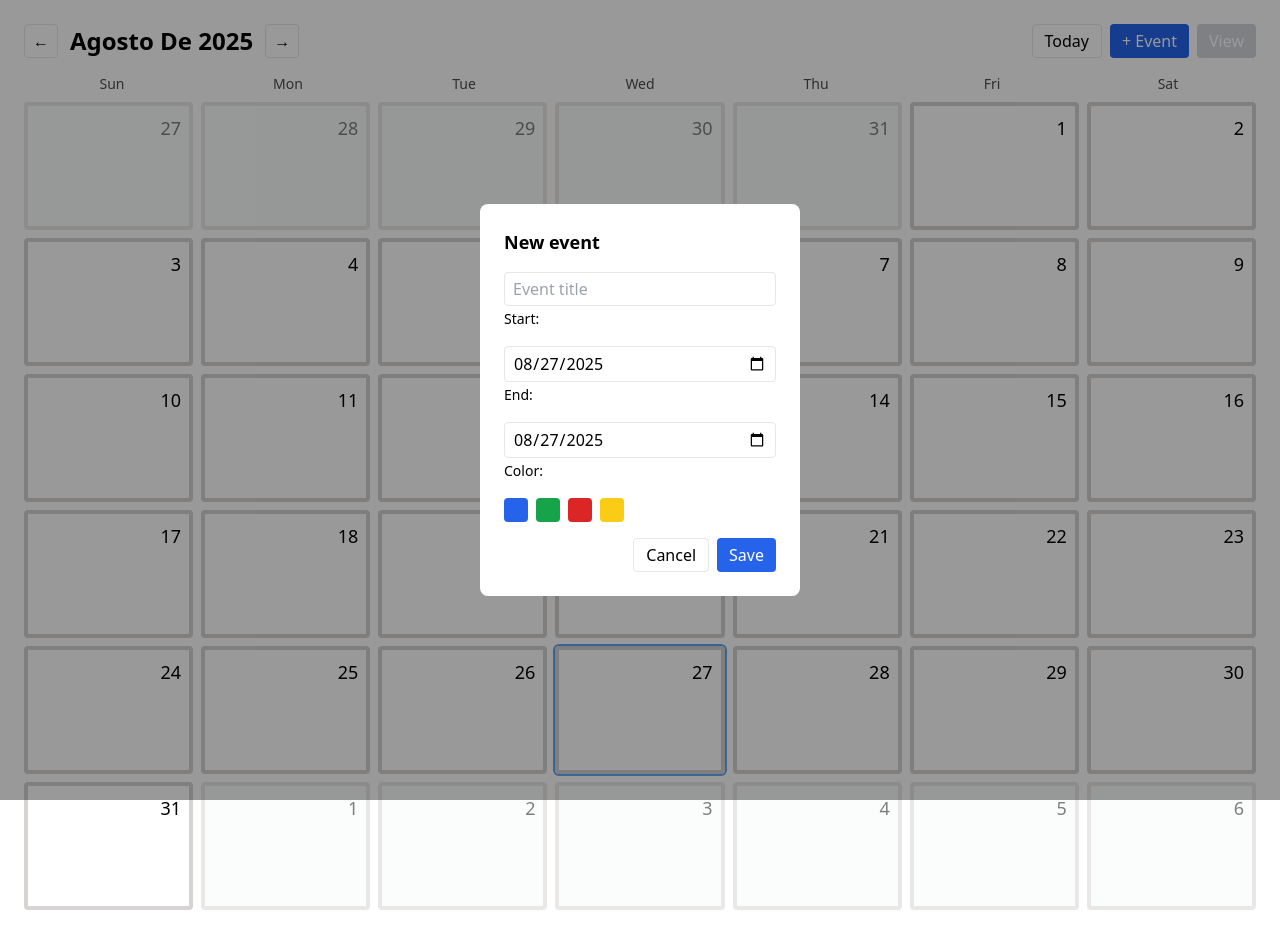
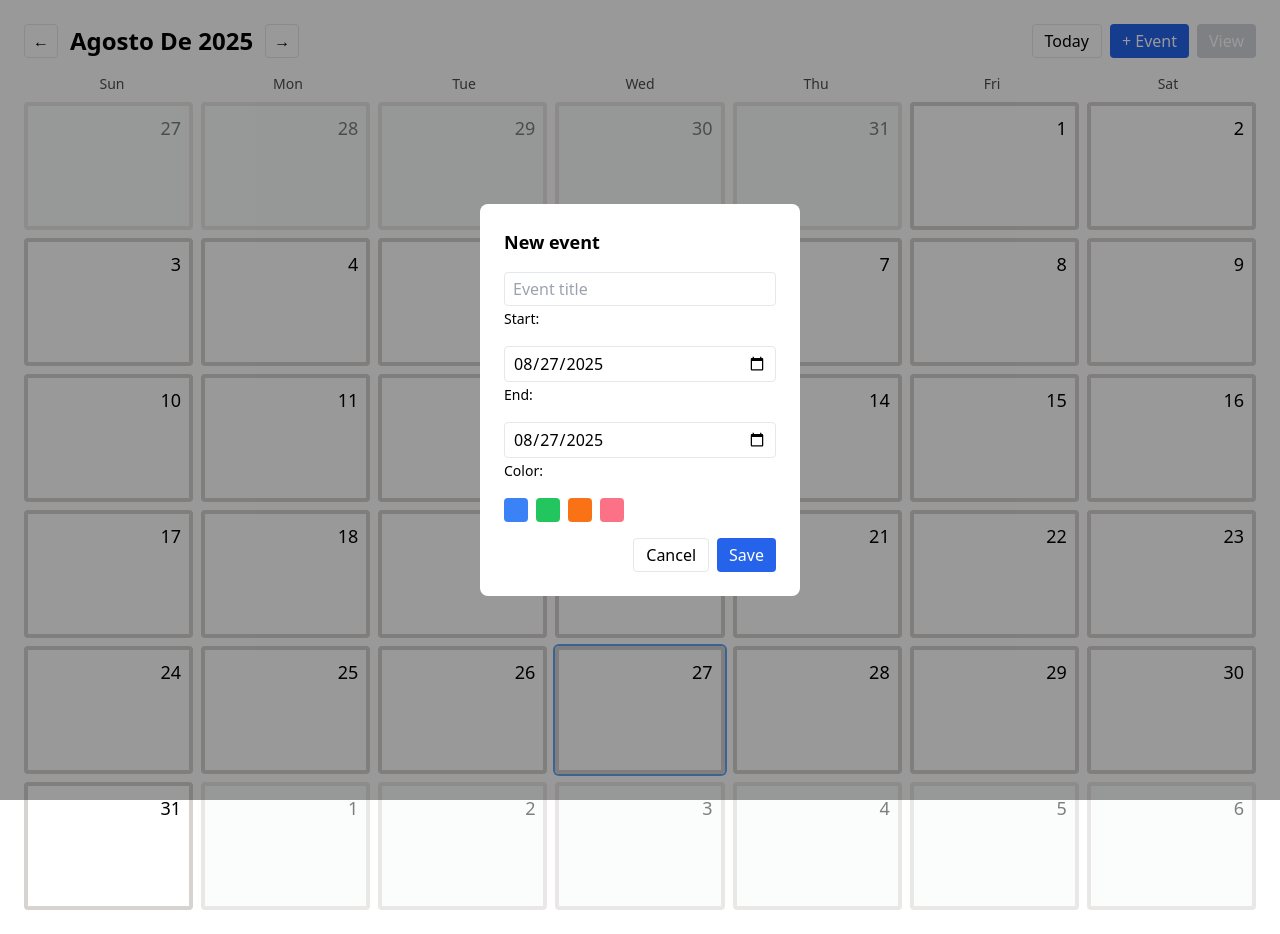
Before and after one commit to DanielGiron20/Calendario-en-angular, an Angular app: page / in a window 1280 px wide. Both pictures are taken after a click on the button "+ Event". Built offline with nearby package versions, Linux system fonts and the light colour scheme.

Commit message:
mejoras en colores y validaciones en ingles y opcion a borrar evento

```diff
--- a/src/app/components/calendar/calendar.component.html
+++ b/src/app/components/calendar/calendar.component.html
@@ -73,7 +73,7 @@
 </div>
 
 
-    <!-- Título del evento -->
+    <!-- Título -->
     <input type="text" [(ngModel)]="newEvent.title" placeholder="Event title" class="w-full border rounded px-2 py-1" (input)="eventFormError.set(null)"  />
 
     <!-- Fechas -->
@@ -87,27 +87,26 @@
     <label class="text-sm">Color:</label>
     <div class="flex gap-2">
   <button type="button"
-          (click)="newEvent.color='bg-blue-600'"
-          [ngClass]="{'ring-2 ring-black': newEvent.color === 'bg-blue-600'}"
-          class="w-6 h-6 rounded bg-blue-600"></button>
+          (click)="newEvent.color='bg-blue-500'"
+          [ngClass]="{'ring-2 ring-black': newEvent.color === 'bg-blue-500'}"
+          class="w-6 h-6 rounded bg-blue-500"></button>
 
   <button type="button"
-          (click)="newEvent.color='bg-green-600'"
-          [ngClass]="{'ring-2 ring-black': newEvent.color === 'bg-green-600'}"
-          class="w-6 h-6 rounded bg-green-600"></button>
+          (click)="newEvent.color='bg-green-500'"
+          [ngClass]="{'ring-2 ring-black': newEvent.color === 'bg-green-500'}"
+          class="w-6 h-6 rounded bg-green-500"></button>
 
   <button type="button"
-          (click)="newEvent.color='bg-red-600'"
-          [ngClass]="{'ring-2 ring-black': newEvent.color === 'bg-red-600'}"
-          class="w-6 h-6 rounded bg-red-600"></button>
+          (click)="newEvent.color='bg-orange-500'"
+          [ngClass]="{'ring-2 ring-black': newEvent.color === 'bg-orange-500'}"
+          class="w-6 h-6 rounded bg-orange-500"></button>
 
   <button type="button"
-          (click)="newEvent.color='bg-yellow-400'"
-          [ngClass]="{'ring-2 ring-black': newEvent.color === 'bg-yellow-400'}"
-          class="w-6 h-6 rounded bg-yellow-400"></button>
+          (click)="newEvent.color='bg-rose-400'"
+          [ngClass]="{'ring-2 ring-black': newEvent.color === 'bg-rose-400'}"
+          class="w-6 h-6 rounded bg-rose-400"></button>
 </div>
 
-    <!-- Botones -->
     <div class="flex justify-end gap-2">
       <button (click)="showEventForm.set(false)" class="px-3 py-1 rounded border">Cancel</button>
       <button (click)="saveEvent()" class="px-3 py-1 rounded bg-blue-600 text-white hover:bg-blue-700">Save</button>
@@ -123,12 +122,25 @@
       <h2 class="text-lg font-semibold">Events of {{ selectedDate() }}</h2>
       <button (click)="closeDayModal()" class="text-gray-500 hover:text-gray-700">✕</button>
     </div>
+
     <div *ngIf="getEventsForDay(selectedDate() || '').length > 0; else noEvents" class="space-y-2">
-      <div *ngFor="let ev of getEventsForDay(selectedDate()!)" class="px-3 py-2 rounded bg-blue-100 text-blue-800">
-        <div class="font-medium">{{ ev.title }}</div>
-        <div class="text-xs text-gray-500">{{ ev.start }} - {{ ev.end }}</div>
+      <div *ngFor="let ev of getEventsForDay(selectedDate()!)" class="px-3 py-2 rounded flex justify-between items-center bg-blue-100">
+
+        <div class="flex-1">
+          <div class="font-medium">{{ ev.title }}</div>
+          <div class="text-xs text-gray-700">{{ ev.start }} - {{ ev.end }}</div>
+        </div>
+
+        <div class="flex gap-1 ml-2">
+
+          <!-- Botón Delete -->
+          <button (click)="deleteEvent(ev.id)" class="px-2 py-1 text-sm bg-red-500 text-white rounded hover:bg-red-600">
+            Delete
+          </button>
+        </div>
       </div>
     </div>
+
     <ng-template #noEvents>
       <p class="text-gray-500 text-sm">No events for this day.</p>
     </ng-template>
--- a/src/app/components/calendar/calendar.component.ts
+++ b/src/app/components/calendar/calendar.component.ts
@@ -64,19 +64,20 @@ export class CalendarComponent implements OnInit {
   }
 
   saveEvent() {
-  // Validación 1: título obligatorio
+  // Validación 1 titulo
   if (!this.newEvent.title.trim()) {
-    this.eventFormError.set('El título no puede quedar vacío');
+    this.eventFormError.set('the tittle cannot be empty.');
     return;
   }
 
-  // Validación 2: fecha de fin no menor que inicio
+  // Validación 2 fechas
   if (this.newEvent.end < this.newEvent.start) {
-    this.eventFormError.set('La fecha de fin no puede ser menor a la fecha de inicio');
+    this.eventFormError.set('The end date cannot be less than the start date.');
     return;
   }
 
-  // Guardar evento
+
+
   const newEventWithId = {
     ...this.newEvent,
     id: Math.random().toString(36).substr(2, 9),
@@ -85,7 +86,7 @@ export class CalendarComponent implements OnInit {
 
   this.events.update(evts => [...evts, newEventWithId]);
   this.showEventForm.set(false);
-  this.eventFormError.set(null); // limpiar error
+  this.eventFormError.set(null); // limpiar
 }
 
 
@@ -100,6 +101,11 @@ export class CalendarComponent implements OnInit {
   closeDayModal() {
     this.showDayModal.set(false);
   }
+  deleteEvent(eventId: string) {
+  this.events.update(evts => evts.filter(e => e.id !== eventId));
+}
+
+
 
   prevMonth() {
     const m = this.month() - 1;
@@ -202,7 +208,7 @@ while (col <= colEnd) {
 
 
 
-// busca un row libre que esté disponible en TODO el rango del evento
+
 
 
 
```
